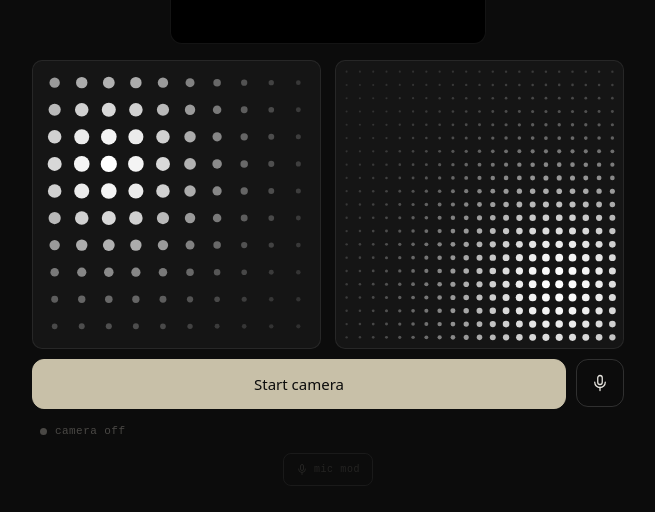
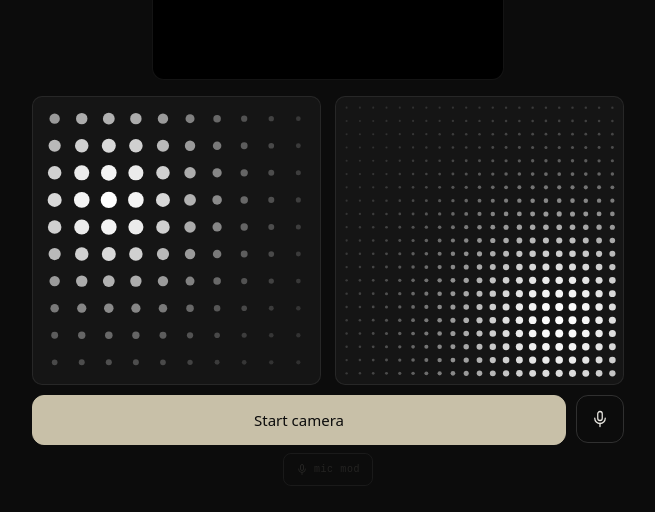
Before and after one commit to fcc-lol/mosaic, a React (Vite) app: page / in a window 1280 px wide. Shown: the part 288-800 px from the top of the page, without its empty margins (312-967 px from the left). Built offline with nearby package versions, Linux system fonts and the light colour scheme; the HTML template or start-up script is replaced by a standard one.

Commit message:
Remove camera indicator
https://claude.ai/code/session_01GUGxp6HXuZWm2st6t9NWsr

```diff
--- a/src/ChladniParticleGhost.jsx
+++ b/src/ChladniParticleGhost.jsx
@@ -617,16 +617,6 @@ export default function ChladniParticleGhost() {
             </div>
           </LayoutGroup>
 
-          <div className="indicators-row">
-            <button
-              type="button"
-              className={'indicator indicator-btn' + (isCameraActive ? ' active' : '')}
-              onClick={isCameraActive ? stopCameraAndMic : () => startCameraAndMic(s.current.facingMode || 'environment')}
-            >
-              <span className="dot" />
-              camera {isCameraActive ? 'active' : 'off'}
-            </button>
-          </div>
         </div>
 
         <div className="camera-side">
```
